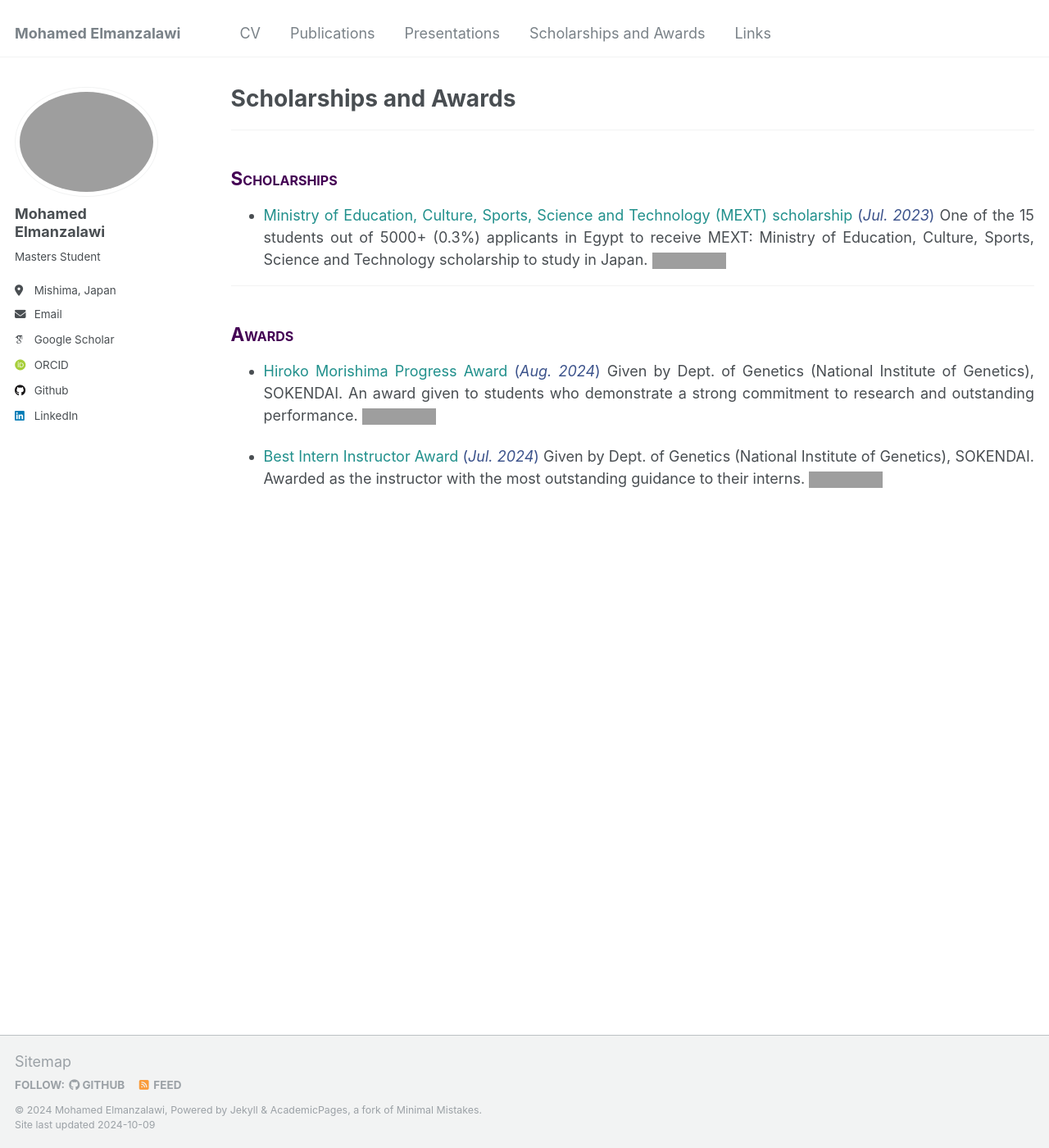
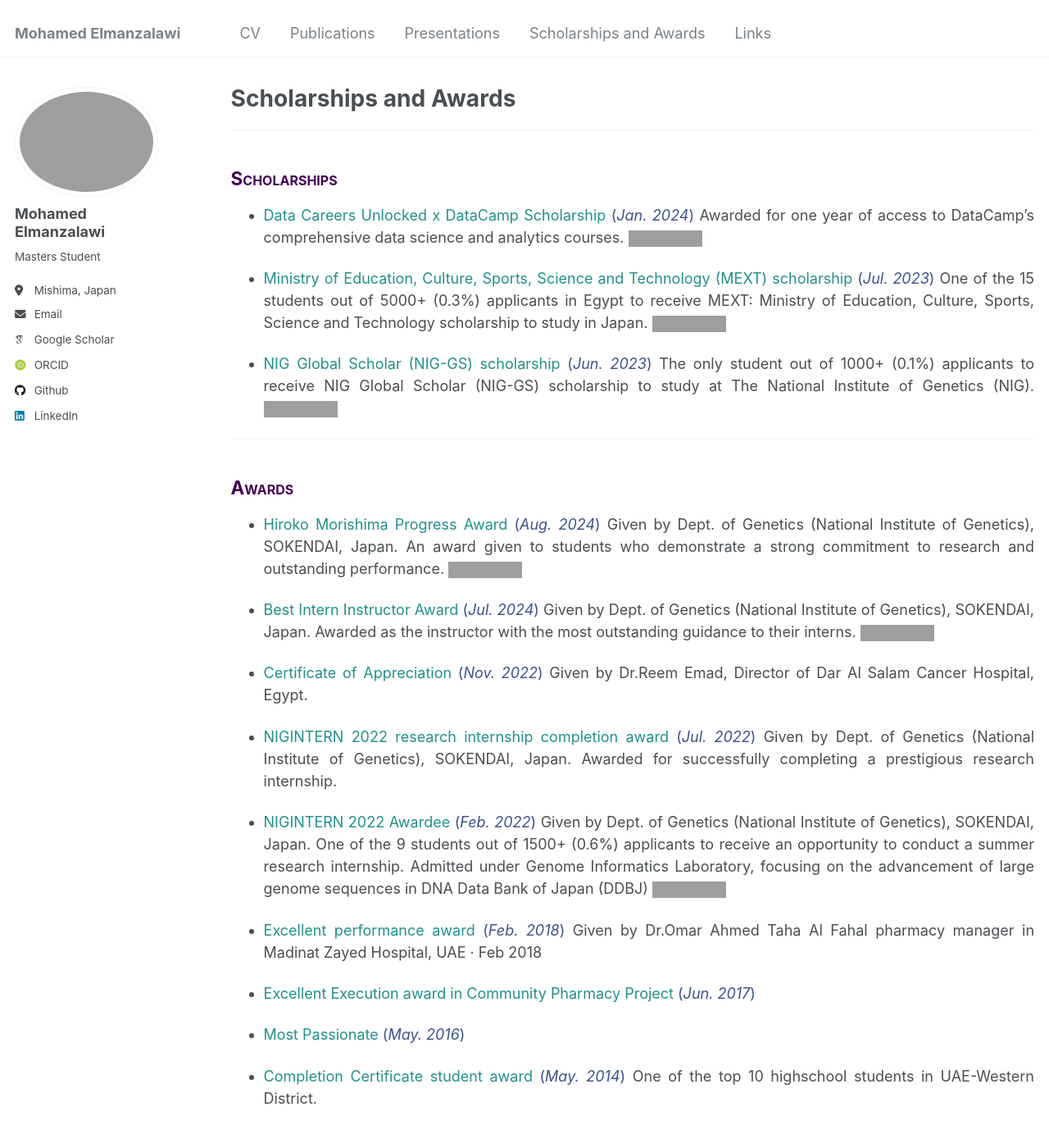
Before and after one commit to Mohamed-Elmanzalawi/MohamedElmanzalawi.github.io, a Jekyll site: the page built from _pages/scholarships&awards.md, in a window 1280 px wide and 1400 px high. Shown: the whole window at 82% size. Built offline with Jekyll 4.4.1, drawn with Linux system fonts in a browser that asks for light colours; some web fonts are replaced; grey boxes are pictures that could not be loaded.

Commit message:
Update scholarships&awards.md

```diff
--- a/_pages/scholarships&awards.md
+++ b/_pages/scholarships&awards.md
@@ -9,11 +9,29 @@ author_profile: true
 ------
 ## <span style="font-variant:small-caps;"><span style="color:#440154">**Scholarships**</span></span>
 
-* <span style="color:#21908C">Ministry of Education, Culture, Sports, Science and Technology (MEXT) scholarship</span> <span style="color:#3B528B">(*Jul. 2023*)</span> One of the 15 students out of 5000+ (0.3%) applicants in Egypt to receive MEXT: Ministry of Education, Culture, Sports, Science and Technology scholarship to study in Japan. [![GCB](https://img.shields.io/badge/Link-Scholarship-2ECC71.svg)](https://www.mext.go.jp/en/policy/education/highered/title02/detail02/sdetail02/1373897.htm){:target="_blank"} <br>
+* <span style="color:#21908C">Data Careers Unlocked x DataCamp Scholarship</span> <span style="color:#3B528B">(*Jan. 2024*)</span> Awarded for one year of access to DataCamp's comprehensive data science and analytics courses. [![GCB](https://img.shields.io/badge/Link-Scholarship-2ECC71.svg)](https://datacareersunlocked.org/){:target="_blank"} <br>
+
+* <span style="color:#21908C">Ministry of Education, Culture, Sports, Science and Technology (MEXT) scholarship</span> <span style="color:#3B528B">(*Jul. 2023*)</span> One of the 15 students out of 5000+ (0.3%) applicants in Egypt to receive MEXT: Ministry of Education, Culture, Sports, Science and Technology scholarship to study in Japan. [![GCB](https://img.shields.io/badge/Link-Scholarship-2ECC71.svg)](https://www.mext.go.jp/en/policy/education/highered/title02/detail02/sdetail02/1373897.htm){:target="_blank"} <be>
+
+* <span style="color:#21908C">NIG Global Scholar (NIG-GS) scholarship</span> <span style="color:#3B528B">(*Jun. 2023*)</span> The only student out of 1000+ (0.1%) applicants to receive NIG Global Scholar (NIG-GS) scholarship to study at The National Institute of Genetics (NIG). [![GCB](https://img.shields.io/badge/Link-Scholarship-2ECC71.svg)](https://www.mext.go.jp/en/policy/education/highered/title02/detail02/sdetail02/1373897.htm){:target="_blank"} <br>
 
 ------
 ## <span style="font-variant:small-caps;"><span style="color:#440154">**Awards**</span></span>
 
-* <span style="color:#21908C">Hiroko Morishima Progress Award</span> <span style="color:#3B528B">(*Aug. 2024*)</span> Given by Dept. of Genetics (National Institute of Genetics), SOKENDAI. An award given to students who demonstrate a strong commitment to research and outstanding performance. [![GCB](https://img.shields.io/badge/Link-Award-2ECC71.svg)](http://www.nig.ac.jp/nig/phd-program/main-page-top/various-aids-to-students/progress-award){:target="_blank"} <br>
+* <span style="color:#21908C">Hiroko Morishima Progress Award</span> <span style="color:#3B528B">(*Aug. 2024*)</span> Given by Dept. of Genetics (National Institute of Genetics), SOKENDAI, Japan. An award given to students who demonstrate a strong commitment to research and outstanding performance. [![GCB](https://img.shields.io/badge/Link-Award-2ECC71.svg)](http://www.nig.ac.jp/nig/phd-program/main-page-top/various-aids-to-students/progress-award){:target="_blank"} <br>
 
-* <span style="color:#21908C">Best Intern Instructor Award</span> <span style="color:#3B528B">(*Jul. 2024*)</span> Given by Dept. of Genetics (National Institute of Genetics), SOKENDAI. Awarded as the instructor with the most outstanding guidance to their interns. [![GCB](https://img.shields.io/badge/Link-Award-2ECC71.svg)](https://www.nig.ac.jp/nig/research/seminer?id=1592){:target="_blank"} <br>
+* <span style="color:#21908C">Best Intern Instructor Award</span> <span style="color:#3B528B">(*Jul. 2024*)</span> Given by Dept. of Genetics (National Institute of Genetics), SOKENDAI, Japan. Awarded as the instructor with the most outstanding guidance to their interns. [![GCB](https://img.shields.io/badge/Link-Award-2ECC71.svg)](https://www.nig.ac.jp/nig/research/seminer?id=1592){:target="_blank"} <be>
+
+* <span style="color:#21908C">Certificate of Appreciation</span> <span style="color:#3B528B">(*Nov. 2022*)</span> Given by Dr.Reem Emad, Director of Dar Al Salam Cancer Hospital, Egypt.
+
+* <span style="color:#21908C">NIGINTERN 2022 research internship completion award</span> <span style="color:#3B528B">(*Jul. 2022*)</span> Given by Dept. of Genetics (National Institute of Genetics), SOKENDAI, Japan. Awarded for successfully completing a prestigious research internship.<be>
+
+* <span style="color:#21908C">NIGINTERN 2022 Awardee</span> <span style="color:#3B528B">(*Feb. 2022*)</span> Given by Dept. of Genetics (National Institute of Genetics), SOKENDAI, Japan. One of the 9 students out of 1500+ (0.6%) applicants to receive an opportunity to conduct a summer research internship. Admitted under Genome Informatics Laboratory, focusing on the advancement of large genome sequences in DNA Data Bank of Japan (DDBJ) [![GCB](https://img.shields.io/badge/Link-Award-2ECC71.svg)](https://www.nig.ac.jp/jimu/soken/intern/2022/message/essay/essay_04.html){:target="_blank"} <be>
+
+* <span style="color:#21908C">Excellent performance award</span> <span style="color:#3B528B">(*Feb. 2018*)</span> Given by Dr.Omar Ahmed Taha Al Fahal pharmacy manager in Madinat Zayed Hospital, UAE · Feb 2018<be>
+
+* <span style="color:#21908C">Excellent Execution award in Community Pharmacy Project</span> <span style="color:#3B528B">(*Jun. 2017*)</span><be>
+
+* <span style="color:#21908C">Most Passionate</span> <span style="color:#3B528B">(*May. 2016*)</span><be>
+
+* <span style="color:#21908C">Completion Certificate student award</span> <span style="color:#3B528B">(*May. 2014*)</span> One of the top 10 highschool students in UAE-Western District.<be>
```
